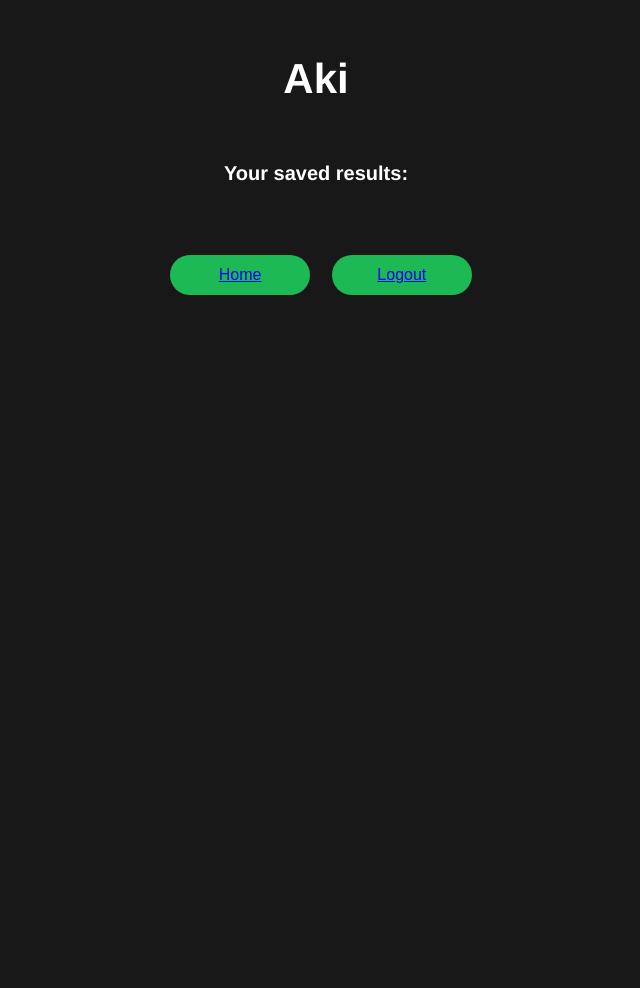
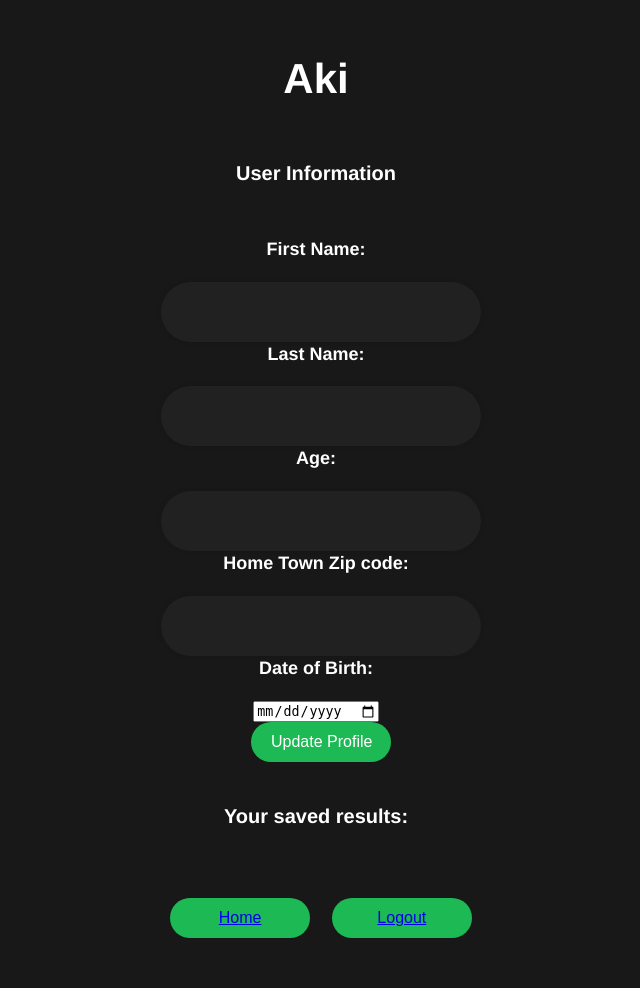
Before and after one commit to dwhite24/CS411, a Django app: page /profile in a window 1280 px wide. Shown: the whole page, without its empty margins (324-964 px from the left). Before the commit the page ends 295 px from the top, so only its background shows below. Run offline with Django 4.2, Linux system fonts and the light colour scheme; a user stored in the database is signed in; data comes from the database, SQL or seed files in the repository; both versions use the stored data as it was after the commit; parts of the project's set-up code (start-up, migrations or seed data) failed here and were passed over; some libraries are stand-ins or nearby versions.

Commit message:
profile updates

```diff
--- a/Protoype/song_by_weather/templates/profile.html
+++ b/Protoype/song_by_weather/templates/profile.html
@@ -169,6 +169,50 @@
 
         {% load socialaccount %}
         {% if user.is_authenticated %}
+
+        <h3>User Information</h3>
+         <form action="/profile" method="POST">
+            {% csrf_token %}
+            <div class="search">
+                <div class="search-question">
+                    <label for="first_name">First Name:</label>
+                </div>
+                <br>
+                <div class = "search-bar">
+                    <input id="first_name" type="text" name="first_name" value={{first_name}}>
+                </div>
+                <div class="search-question">
+                    <label for="last_name">Last Name:</label>
+                </div>
+                <br>
+                <div class = "search-bar">
+                    <input id="last_name" type="text" name="last_name" value={{last_name}}>
+                </div>
+                <div class="search-question">
+                    <label for="age">Age:</label>
+                </div>
+                <br>
+                <div class = "search-bar">
+                    <input id="age" type="text" name="age" value={{age}} >
+                </div>
+                <div class="search-question">
+                    <label for="hometown">Home Town Zip code:</label>
+                </div>
+                <br>
+                <div class = "search-bar">
+                    <input id="hometown" type="text" name="hometown" value={{hometown}}>
+                </div>
+                <div class="search-question">
+                    <label for="dob">Date of Birth:</label>
+                </div>
+                <br>
+                <div class = "search-bar">
+                    <input id="dob" type="date" name="dob" value={{dob}}>
+                </div>
+                <input type="submit" value="Update Profile">
+            </div>
+         </form>
+    <br>
   <h3>Your saved results:</h3>
 
 {% for url in usersave %}
--- a/Protoype/song_by_weather/views.py
+++ b/Protoype/song_by_weather/views.py
@@ -13,15 +13,54 @@ from django.http import HttpResponse
 
 
 def index(request):
-    return render(request, 'protype.html')
+    return redirect('/app')
+    #return render(request, 'protype.html')
+
+
+class profileForm(forms.Form):
+    first_name = forms.CharField(max_length=64, required=False)
+    last_name = forms.CharField(max_length=64, required=False)
+    age = forms.IntegerField(required=False)
+    hometown = forms.IntegerField(required=False)
+    dob = forms.DateField(required=False)
 
 
 def profile(request):
+    print("28")
+    if request.method == 'POST':
+        print(30)
+        form = profileForm(request.POST)
+        print(form.is_valid())
+        print(form.errors)
+        if form.is_valid():
+            print("hi")
+            first_name = form.cleaned_data["first_name"]
+            last_name = form.cleaned_data["last_name"]
+            age = form.cleaned_data["age"]
+            hometown = form.cleaned_data["hometown"]
+            dob = form.cleaned_data["dob"]
+            try:
+                u = User.objects.get(email=request.user.email)
+                u.first_name = first_name
+                u.last_name = last_name
+                u.age = age
+                u.hometown = hometown
+                u.dob = dob
+                u.save()
+            except User.DoesNotExist:
+                return redirect('/')
+        else:
+            form = profileForm(request.POST)
+    else:
+        form = profileForm(request.POST)
     try:
-        usersave = UserSave.objects.get(user=User.objects.get(email=request.user.email))
+        u = User.objects.get(email=request.user.email)
+        usersave = UserSave.objects.get(user=u)
         urls = usersave.IDs.all()
         print(urls)
-        context = {'usersave': urls}
+        print(u.dob)
+
+        context = {'usersave': urls, "first_name": u.first_name, "last_name": u.last_name, "age": u.age, "hometown": u.hometown, "dob": str(u.dob), "form":form}
     except (User.DoesNotExist, AttributeError, UserSave.DoesNotExist) as error:
         print("?")
         return render(request, 'profile.html')
@@ -60,7 +99,7 @@ def protype(request):
                 try:
                     u = User.objects.get(email=request.user.email)
                 except User.DoesNotExist:
-                    u = User(email=request.user.email)
+                    u = User(email=request.user.email, first_name=request.user)
                     u.save()
                 try:
                     usersave = UserSave.objects.get(user=u)
@@ -85,9 +124,52 @@ def protype(request):
         else:
             context = {'weather': 'invalid form', "form": form}
     else:
+        print("?")
         form = protypeForm()
-        context = {'weather': 'none', "form": form}
-
+        try:
+            print(request.user.email)
+            a = User.objects.get(email=request.user.email)
+            user_exists = True
+            if a.hometown != 00000:
+                w = requestWeather(a.hometown)
+                track = processZip(a.hometown)
+                track_uri = track
+                url = f'https://open.spotify.com/embed/track/{track_uri.split(":")[2]}'
+                print(url)
+                # context = {'weather': w, "form": form}
+                context = {'weather': "", "country": w[8], "location": w[6], "region": w[7], "temp_c": w[5],
+                           "temperature": w[0], "condition": w[1], "humidity": w[3], "icon": w[4], "form": form,
+                           "embed_link": url}
+        except (AttributeError, User.DoesNotExist) as e:
+            user_exists = False
+        if user_exists:
+            try:
+                u = User.objects.get(email=request.user.email)
+            except User.DoesNotExist:
+                u = User(email=request.user.email, first_name=request.user)
+                u.save()
+            try:
+                usersave = UserSave.objects.get(user=u)
+                try:
+                    s = Song.objects.get(url=url)
+                except Song.DoesNotExist:
+                    s = Song(url=url)
+                    s.save()
+                usersave.IDs.add(s)
+                usersave.save()
+            except UserSave.DoesNotExist:
+                try:
+                    s = Song.objects.get(url=url)
+                except Song.DoesNotExist:
+                    s = Song(url=url)
+                    s.save()
+                usersave = UserSave(user=u)
+                usersave.save()
+                usersave.IDs.add(s)
+                usersave.save()
+        else:
+            context = {'weather': 'none', "form": form}
+    print("??????")
     return render(request, 'protype.html', context=context)
 
 
```
Also changed, not shown: Protoype/song_by_weather/models.py (+7 -6 lines), Protoype/db.sqlite3.
